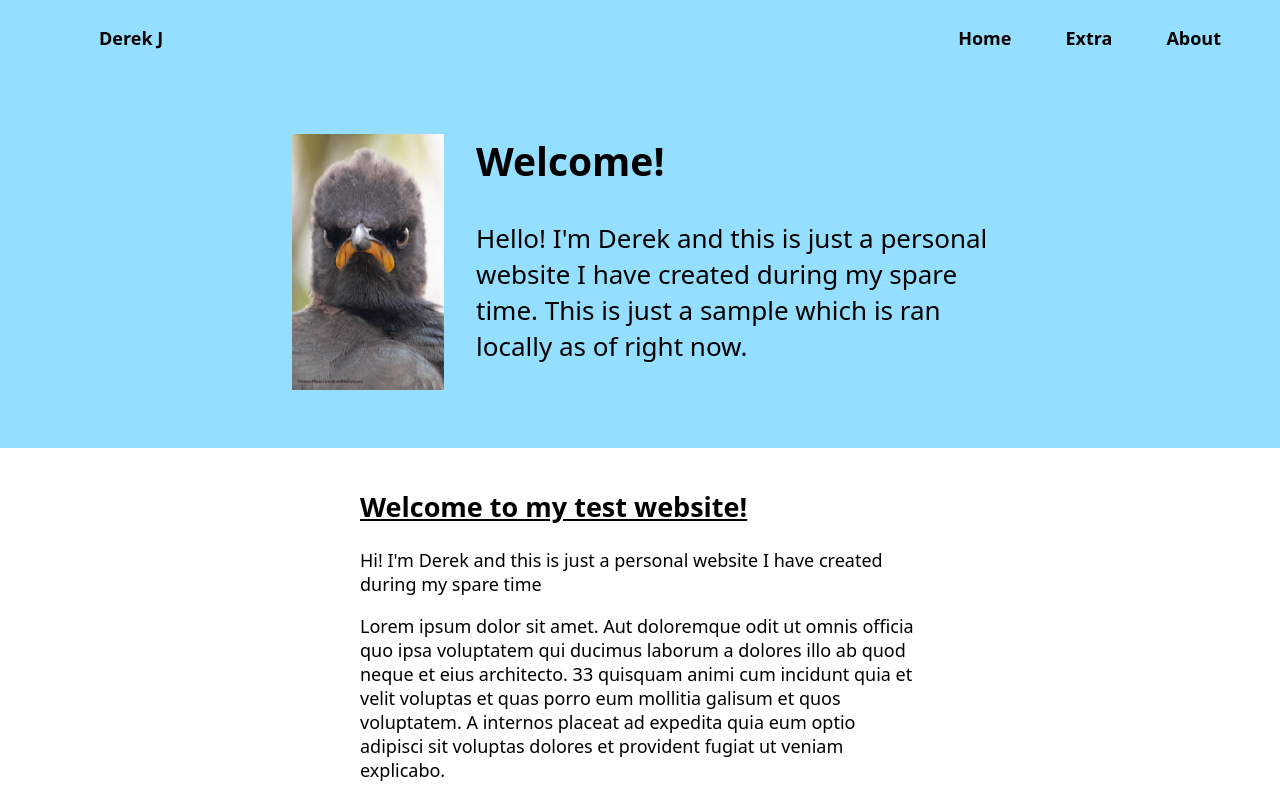
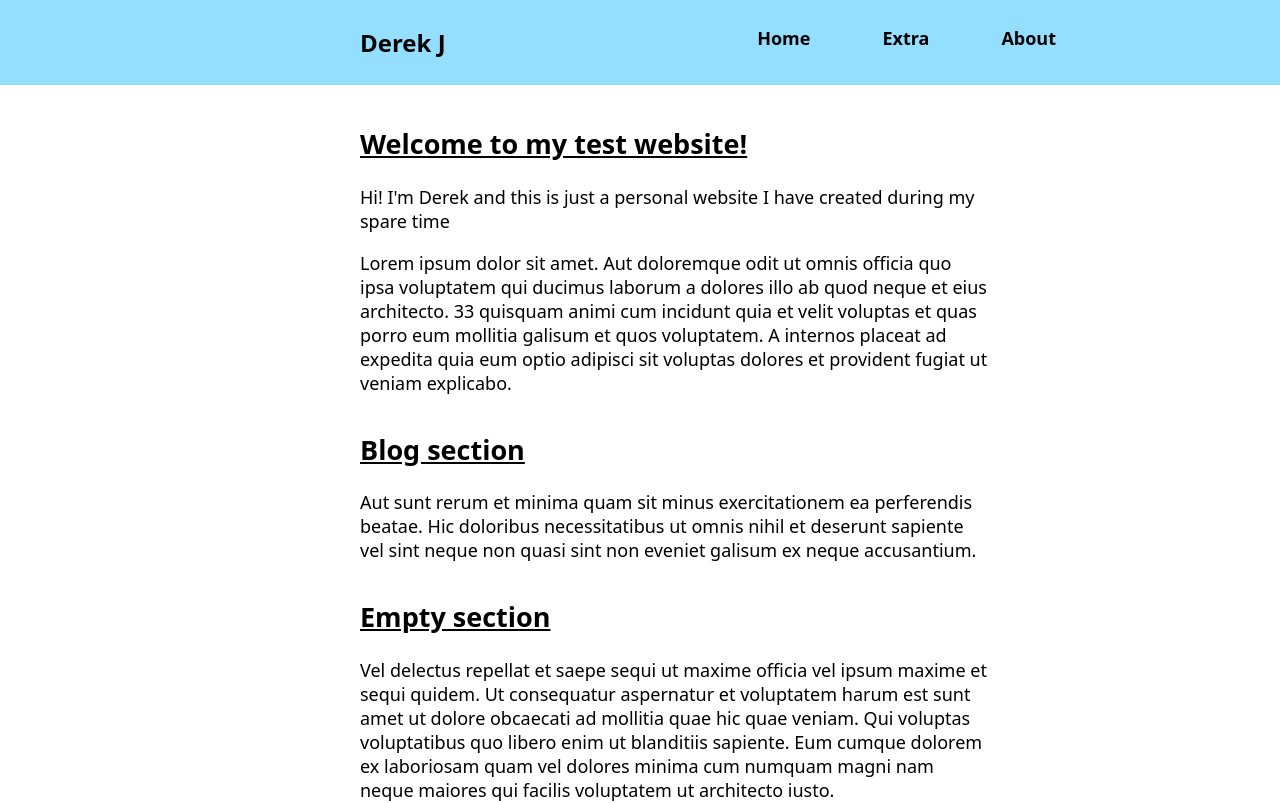
Before and after one commit to derekJ25/personal-website, a React (Create React App) app: page / in a window 1280 px wide. Shown: the top 803 px of the page. Built offline with nearby package versions, Linux system fonts and the light colour scheme.

Commit message:
made design amendments to navbar

```diff
--- a/src/components/navbar.js
+++ b/src/components/navbar.js
@@ -5,22 +5,25 @@ const NavBar = () => {
   return (
     <nav className="navbar">
       <ul className="navbar-items">
-        {/* Add to"/" but then have on logo + name  */}
-        <Link className="nav-link" to="/">
+        <Link className="nav-link-name" to="/">
           Derek J
         </Link>
-        <NavBarItem itemName="About" location="/about" />
-        <NavBarItem itemName="Extra" location="/extra" />
-        <NavBarItem itemName="Home" location="/" />
+        <NavBarItem
+          itemName="About"
+          location="/about"
+          className={"nav-link-last"}
+        />
+        <NavBarItem itemName="Extra" location="/extra" className={"nav-link"} />
+        <NavBarItem itemName="Home" location="/" className={"nav-link"} />
       </ul>
     </nav>
   );
 };
 
-function NavBarItem({ location, itemName }) {
+function NavBarItem({ location, itemName, className }) {
   return (
     <li className="nav-item">
-      <Link className="nav-link" to={location}>
+      <Link className={className} to={location}>
         {itemName}
       </Link>
     </li>
--- a/src/pages/Home.js
+++ b/src/pages/Home.js
@@ -5,13 +5,13 @@ import bird from "../assets/bird.jpg";
 const HomePage = () => {
   return (
     <div>
-      <ContentSideCard
+      {/* <ContentSideCard
         className="content-info"
         imgsrc={bird}
         alttext="bird.jpg"
         title="Welcome!"
         content="Hello! I'm Derek and this is just a personal website I have created during my spare time. This is just a sample which is ran locally as of right now."
-      />
+      /> */}
 
       <div className="content">
         <div className="content-card">
--- a/src/styles/styles.css
+++ b/src/styles/styles.css
@@ -6,7 +6,7 @@
 #ffd4b1
 #fcadb0 */
 
-/* Page layout */
+/* PAGE LAYOUT */
 body {
   margin: 0;
   padding: 0;
@@ -19,7 +19,7 @@ body {
   font-size: 18px;
 }
 
-/* Navigation bar */
+/* NAVIGATION BAR */
 .navbar {
   padding: 0.5rem 2rem;
   background-color: #94dfff;
@@ -34,11 +34,26 @@ body {
 .nav-link {
   text-align: center;
   text-decoration: none;
-  margin: 1.5em;
+  margin: 2em;
+  color: black;
+}
+.nav-link-name {
+  text-align: center;
+  text-decoration: none;
+  margin-left: 12em;
+  color: black;
+  font-size: 1.5rem;
+}
+.nav-link-last {
+  text-align: center;
+  text-decoration: none;
+  padding-right: 12rem;
+  margin-left: 2em;
   color: black;
 }
 
-/* Body */
+/* BODY */
+/* HOME PAGE */
 .content-info {
   height: 40vh;
   padding: 1em 10em;
@@ -63,14 +78,14 @@ body {
 }
 .content-card {
   margin: 0 0 2em 0;
-}
-.about-links a {
-  color: gray;
-  font-size: 2em;
-  margin-right: 1rem;
+  width: 112%;
 }
 
-/* Footer */
+/* EXTRA PAGE */
+
+/* ABOUT PAGE */
+
+/* FOOTER */
 .footer {
   padding: 1em 0;
   background-color: #ffd4b1;
```
